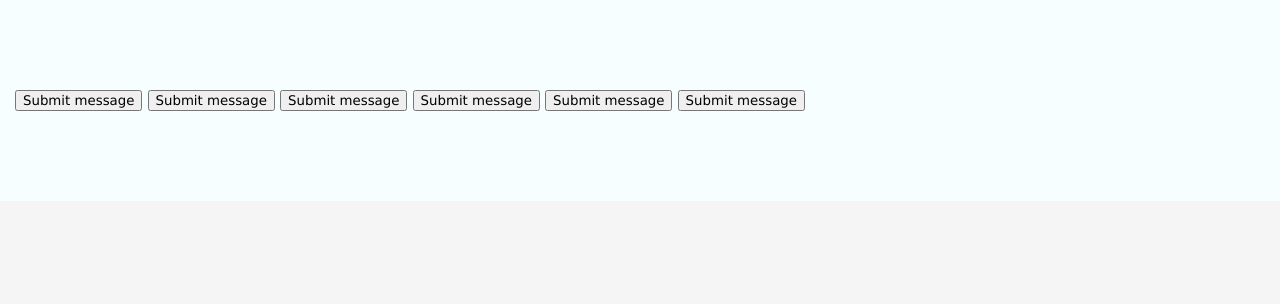
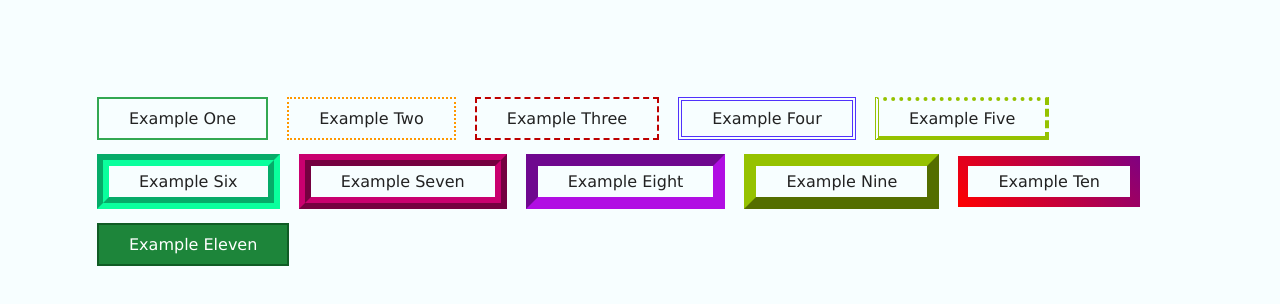
Before and after one commit to shihabiiuc/button-border, a plain HTML site: page index.html in a window 1280 px wide. Drawn offline with Linux system fonts and the light colour scheme.

Commit message:
Added styles

```diff
--- a/index.html
+++ b/index.html
@@ -10,12 +10,21 @@
   </head>
   <body>
     <div class="container">
-      <button class="example-1">Submit message</button>
-      <button class="example-2">Submit message</button>
-      <button class="example-3">Submit message</button>
-      <button class="example-4">Submit message</button>
-      <button class="example-5">Submit message</button>
-      <button class="example-6">Submit message</button>
+      <div class="wrapper">
+        <button class="example-1">Example one</button>
+        <button class="example-2">Example two</button>
+        <button class="example-3">Example three</button>
+        <button class="example-4">Example four</button>
+        <button class="example-5">Example five</button>
+        <button class="example-6">Example six</button>
+        <button class="example-7">Example seven</button>
+        <button class="example-8">Example eight</button>
+        <button class="example-9">Example nine</button>
+        <button class="example-10">Example ten</button>
+        <button class="example-11">Example eleven</button>
+      </div>
+      <!-- .wrapper -->
     </div>
+    <!-- .container -->
   </body>
 </html>
--- a/style.scss
+++ b/style.scss
@@ -14,4 +14,109 @@ body {
 .container {
   padding: 90px 15px;
   background-color: #f7feff;
+  .wrapper {
+    // text-align: center;
+    max-width: 1100px;
+    margin: 0 auto;
+    button {
+      margin: 7px; /* only for development */
+      padding: 10px 30px;
+      cursor: pointer;
+      font-size: 16px;
+      color: #222222;
+      background-color: transparent;
+      text-transform: capitalize;
+      transition: background-color 0.4s ease-in-out;
+    }
+    button.example-1 {
+      border: 2px solid #32a852;
+      &:hover {
+        background-color: #1d853a;
+        color: #ffffff;
+      }
+    }
+    button.example-2 {
+      border: 2px dotted #ff9800;
+      &:hover {
+        background-color: #ffb64a;
+        color: #ffffff;
+      }
+    }
+    button.example-3 {
+      border: 2px dashed #be0000;
+      &:hover {
+        background-color: #fc3838;
+        color: #ffffff;
+      }
+    }
+    button.example-4 {
+      // less than 3 pixels will not render/work. because the gap will be so think that is not visible to human eyes
+      border: 4px double #5132fc;
+      padding: 8px 30px;
+      &:hover {
+        background-color: #8b75ff;
+        color: #ffffff;
+      }
+    }
+    button.example-5 {
+      border-width: 4px;
+      border-color: #95c200;
+      border-style: dotted dashed solid double;
+      padding: 8px 30px;
+      &:hover {
+        background-color: #95c200;
+        color: #ffffff;
+      }
+    }
+    button.example-6 {
+      border: 12px groove #0aff9d;
+      padding: 6px 30px;
+      &:hover {
+        background-color: #0aff9d;
+      }
+    }
+    button.example-7 {
+      border: 12px ridge #c9006f;
+      padding: 6px 30px;
+      &:hover {
+        background-color: #c9006f;
+        color: #ffffff;
+      }
+    }
+    button.example-8 {
+      border: 12px inset #b10ee3;
+      padding: 6px 30px;
+      &:hover {
+        background-color: #b10ee3;
+        color: #ffffff;
+      }
+    }
+    button.example-9 {
+      border: 12px outset #95c200;
+      padding: 6px 30px;
+      &:hover {
+        background-color: #95c200;
+        color: #ffffff;
+      }
+    }
+    button.example-10 {
+      padding: 6px 30px;
+      border-width: 10px 10px 10px 10px;
+      border-image: linear-gradient(45deg, #ff0000 0%, #800080 100%);
+      border-image-slice: 9;
+      border-style: solid;
+      &:hover {
+        background-image: linear-gradient(315deg, #fb0004 10%, #980068 74%);
+        color: #ffffff;
+      }
+    }
+    button.example-11 {
+      background-color: #1d853a;
+      color: #ffffff;
+      border: 2px solid #105c25;
+      &:hover {
+        background-color: #105c25;
+      }
+    }
+  }
 }
```
Also changed, not shown: style.css, 1 other file.
